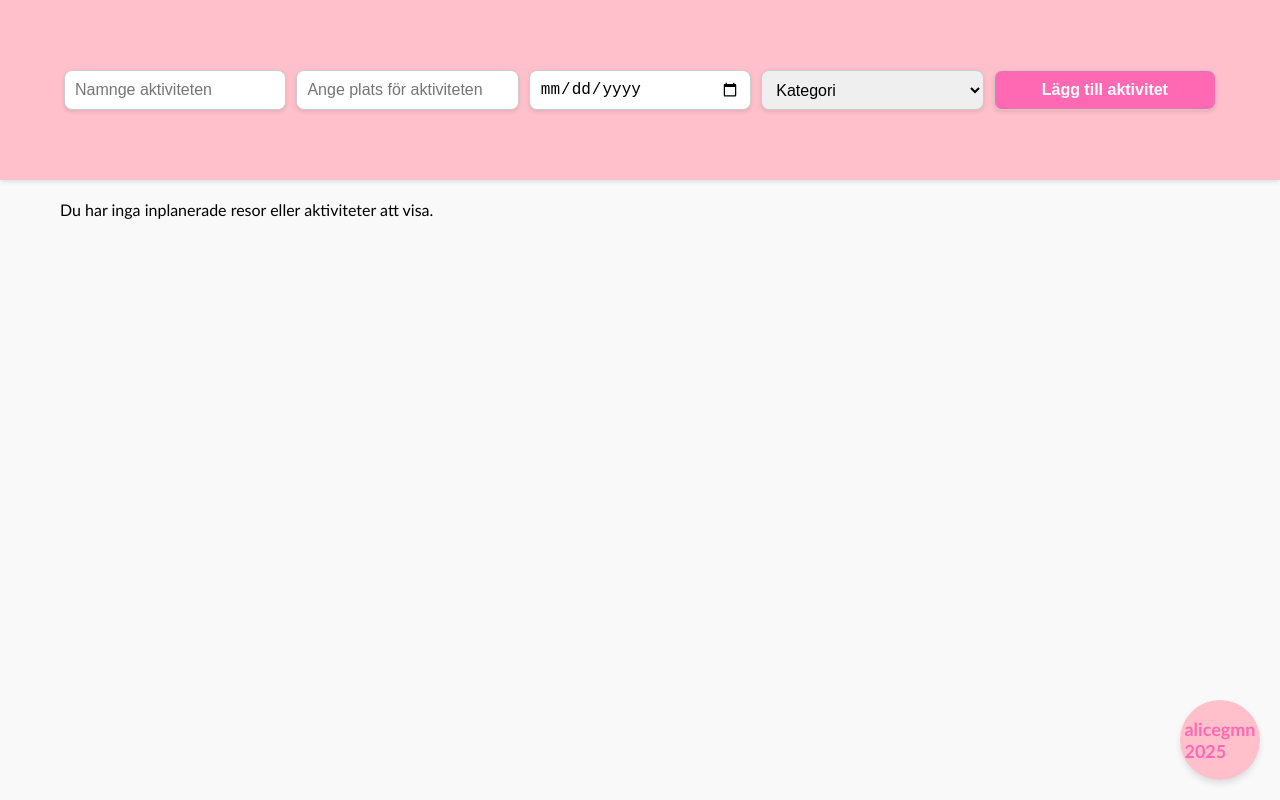
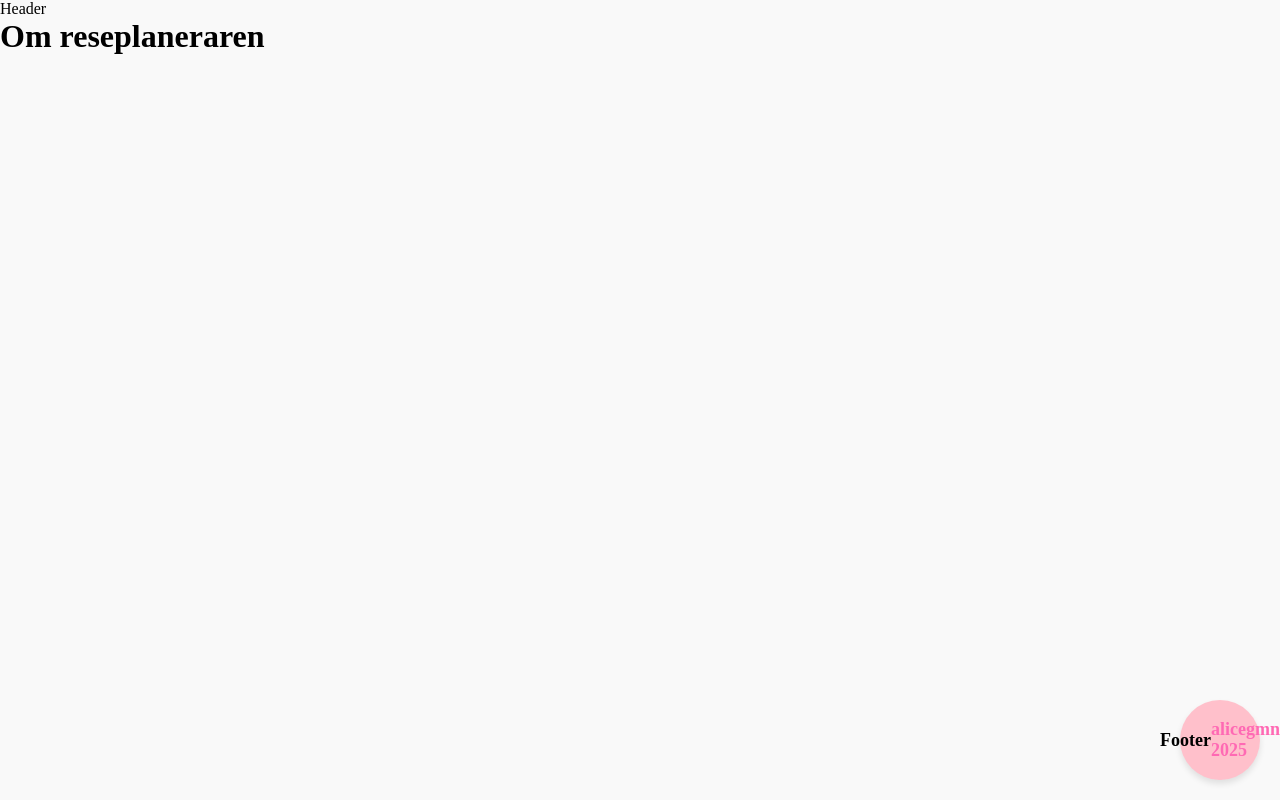
Before and after one commit to alicegmn/reseplanerare, a React (Vite) app in the folder reseplanerare/: page / in a window 1280 px wide. Built offline with nearby package versions, Linux system fonts and the light colour scheme.

Commit message:
Added pages and routing

```diff
--- a/reseplanerare/package.json
+++ b/reseplanerare/package.json
@@ -11,7 +11,9 @@
   },
   "dependencies": {
     "react": "^18.3.1",
-    "react-dom": "^18.3.1"
+    "react-dom": "^18.3.1",
+    "react-router": "^7.1.3",
+    "react-router-dom": "^7.1.3"
   },
   "devDependencies": {
     "@eslint/js": "^9.17.0",
@@ -22,7 +24,7 @@
     "eslint-plugin-react-hooks": "^5.0.0",
     "eslint-plugin-react-refresh": "^0.4.16",
     "globals": "^15.14.0",
-    "typescript": "~5.6.2",
+    "typescript": "^5.7.3",
     "typescript-eslint": "^8.18.2",
     "vite": "^6.0.5"
   }
--- /dev/null
+++ b/reseplanerare/pages/About.tsx
@@ -0,0 +1,5 @@
+function About() {
+  return <h2>Welcome to About Page</h2>;
+}
+
+export default About;
--- /dev/null
+++ b/reseplanerare/pages/Home.tsx
@@ -0,0 +1,7 @@
+import React from "react";
+
+function About() {
+  return <h1>Om reseplaneraren</h1>;
+}
+
+export default About;
--- /dev/null
+++ b/reseplanerare/pages/NotFound.tsx
@@ -0,0 +1,19 @@
+import React from "react";
+import { Link } from "react-router-dom";
+
+function NotFound() {
+  return (
+    <>
+      <h1>Nu har du gått vilse...</h1>
+      <p>Letade du efter någon av dessa sidor?</p>
+      <ul>
+        <li></li>
+      </ul>
+      <p>
+        Gå till <Link to="/">startsidan</Link>
+      </p>
+    </>
+  );
+}
+
+export default NotFound;
--- /dev/null
+++ b/reseplanerare/pages/Trips/TripDetails.tsx
@@ -0,0 +1,5 @@
+function TripDetails() {
+  return <h1>Dina resa till...</h1>;
+}
+
+export default TripDetails;
--- /dev/null
+++ b/reseplanerare/pages/Trips/Trips.tsx
@@ -0,0 +1,5 @@
+function Trips() {
+  return <h1>Dina resor</h1>;
+}
+
+export default Trips;
--- /dev/null
+++ b/reseplanerare/router/router.tsx
@@ -0,0 +1,40 @@
+import { createBrowserRouter } from "react-router-dom";
+import App from "../src/App";
+import Trips from "../pages/Trips/Trips";
+import TripDetails from "../pages/Trips/TripDetails";
+import About from "../pages/About";
+import Home from "../pages/Home";
+import NotFound from "../pages/NotFound";
+
+const router = createBrowserRouter([
+  {
+    path: "/",
+    element: <App />,
+    children: [
+      {
+        index: true,
+        element: <Home />,
+      },
+      {
+        path: "resor",
+        element: <Trips />,
+        children: [
+          {
+            path: ":id",
+            element: <TripDetails />,
+          },
+        ],
+      },
+      {
+        path: "om-oss",
+        element: <About />,
+      },
+      {
+        path: "*",
+        element: <NotFound />,
+      },
+    ],
+  },
+]);
+
+export default router;
--- a/reseplanerare/src/App.tsx
+++ b/reseplanerare/src/App.tsx
@@ -1,14 +1,16 @@
+import { Outlet } from "react-router-dom";
+import Header from "./components/Header/Header";
+import Footer from "./components/Footer/Footer";
 import "./index.css";
-import Footer from "./components/Footer/Footer";
-import ActivityForm from "./components/ActivityForm/ActivityForm";
 
-const App = () => {
+function App() {
   return (
-    <div className="App">
-      <ActivityForm />
+    <>
+      <Header />
+      <Outlet />
       <Footer />
-    </div>
+    </>
   );
-};
+}
 
 export default App;
--- a/reseplanerare/src/components/Footer/Footer.tsx
+++ b/reseplanerare/src/components/Footer/Footer.tsx
@@ -1,6 +1,7 @@
 function Footer() {
   return (
     <div className="footer">
+      <p>Footer</p>
       <a href="https://github.com/alicegmn" target="_blank">
         alicegmn 2025
       </a>
--- /dev/null
+++ b/reseplanerare/src/components/Header/Header.tsx
@@ -0,0 +1,5 @@
+function Header() {
+  return <div>Header</div>;
+}
+
+export default Header;
--- a/reseplanerare/src/main.tsx
+++ b/reseplanerare/src/main.tsx
@@ -1,10 +1,11 @@
-import { StrictMode } from "react";
-import { createRoot } from "react-dom/client";
+import React from "react";
+import ReactDOM from "react-dom/client";
+import { RouterProvider } from "react-router-dom";
+import router from "../router/router";
 import "./index.css";
-import App from "./App.tsx";
 
-createRoot(document.getElementById("root")!).render(
-  <StrictMode>
-    <App />
-  </StrictMode>
+ReactDOM.createRoot(document.getElementById("root")!).render(
+  <React.StrictMode>
+    <RouterProvider router={router} />
+  </React.StrictMode>
 );
--- a/reseplanerare/tsconfig.app.json
+++ b/reseplanerare/tsconfig.app.json
@@ -1,6 +1,7 @@
 {
   "compilerOptions": {
-    "tsBuildInfoFile": "./node_modules/.tmp/tsconfig.app.tsbuildinfo",
+    "tsBuildInfoFile": "./.tsbuildinfo",
+    "incremental": true,
     "target": "ES2020",
     "useDefineForClassFields": true,
     "lib": ["ES2020", "DOM", "DOM.Iterable"],
```
Also changed, not shown: 1 other file (tests, documents, lock files or other folders).
